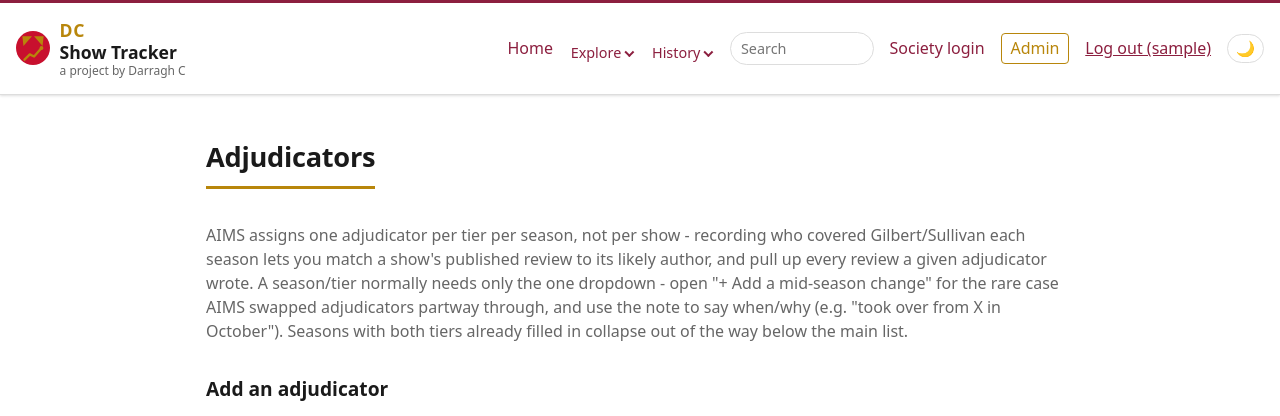
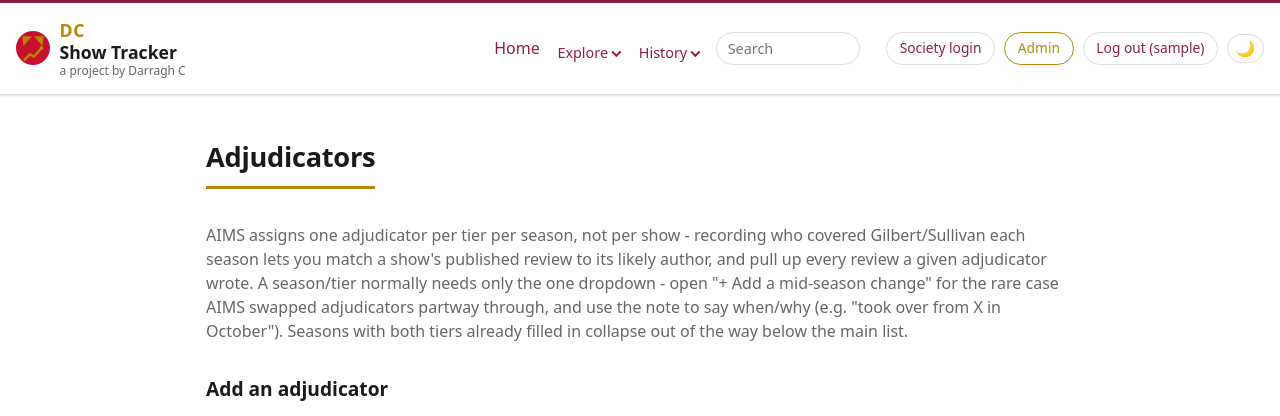
Before and after one commit to darraghcphotography/showcal, a Flask app: page /admin/adjudicators in a window 1280 px wide. Shown: the top 416 px of the page. Run offline with Flask 3, Linux system fonts and the light colour scheme; the visitor is signed in with stand-in values (Sample User, id 1); data comes from the database, SQL or seed files in the repository; data that the repository does not hold is empty.

Commit message:
Unify the header nav's account cluster into one pill language
Darragh: the nav "looks a bit sketchy" - narrowed to mismatched button
styles and flat spacing. Society login/My society, Admin, and Log out
were three different affordances (plain link, bordered box, another
plain link) sitting in the same flat row as the content nav with no
grouping. Split the row into .nav-content and .nav-account with a wider
gap between the two clusters, and gave every account-cluster control the
same pill shape (.nav-pill), keeping Admin's gold color as the one
moderator-only distinction. Left the Explore/History dropdown mechanism
untouched - confirmed with Darragh that wasn't the problem.

Checked signed-out, signed-in-as-admin, light and dark theme, and a
narrow width via headless Edge screenshots. Full suite 491 green.

Co-Authored-By: Claude Sonnet 5 <noreply@anthropic.com>

```diff
--- a/app/static/style.css
+++ b/app/static/style.css
@@ -136,18 +136,54 @@ body {
 .site-header nav {
   display: flex;
   flex-wrap: wrap;
-  gap: 1rem;
+  gap: 1.6rem;
   align-items: center;
 }
+
+/* Content nav (Home, Explore/History menus, search) and account nav (Society
+   login, Admin, Log out, theme toggle) are visually two different concerns -
+   grouped with their own tighter internal gap and a wider gap between the two
+   groups, so the eye reads them as clusters rather than one flat row where
+   everything gets identical spacing regardless of what it's related to. */
+.nav-content, .nav-account {
+  display: flex;
+  flex-wrap: wrap;
+  align-items: center;
+  gap: 1rem;
+}
+.nav-account { gap: 0.55rem; }
 
 .site-header nav a { color: var(--accent); text-decoration: none; }
 .site-header nav a:hover { text-decoration: underline; }
 
-.site-header nav a.nav-admin {
+/* One pill language for every account-cluster control (My society/Society
+   login, Admin, Log out) instead of three different affordances (a bare
+   link, a bordered box, a circle) sitting side by side. .nav-admin layers on
+   top for the one moderator-only item, which is worth staying visually
+   distinct (gold) - same color it already had, just the same shape as its
+   neighbours now instead of the only boxed item in the row. */
+.site-header .nav-pill {
+  display: inline-flex;
+  align-items: center;
+  color: var(--accent);
+  border: 1px solid var(--border);
+  border-radius: 999px;
+  padding: 0.3rem 0.8rem;
+  font-size: 0.86rem;
+  background: none;
+  text-decoration: none;
+}
+.site-header .nav-pill:hover {
+  border-color: var(--accent);
+  background: var(--row-alt);
+  text-decoration: none;
+}
+.site-header .nav-pill.nav-admin {
   color: var(--gold);
-  border: 1px solid var(--gold);
-  border-radius: 4px;
-  padding: 0.15rem 0.55rem;
+  border-color: var(--gold);
+}
+.site-header .nav-pill.nav-admin:hover {
+  background: color-mix(in srgb, var(--gold) 12%, transparent);
 }
 
 /* Grouped header menus (see base.html). Native <details>, so they work with
--- a/app/templates/base.html
+++ b/app/templates/base.html
@@ -72,6 +72,7 @@
       ]),
     ] %}
     <nav aria-label="Main">
+      <div class="nav-content">
         <a href="{{ url_for('public.index') }}" {% if request.endpoint == 'public.index' %}class="nav-current" aria-current="page"{% endif %}>Home</a>
         {% for label, links in nav_menus %}
           <details class="nav-group" name="nav-group">
@@ -91,19 +92,22 @@
         <form class="site-search" method="get" action="{{ url_for('public.search') }}" role="search">
           <input type="search" name="q" placeholder="Search" aria-label="Search societies and shows" value="{{ request.args.get('q', '') if request.endpoint == 'public.search' else '' }}">
         </form>
+      </div>
+      <div class="nav-account">
         {% if society_session %}
-        <a href="{{ url_for('society.dashboard') }}">My society</a>
+          <a class="nav-pill" href="{{ url_for('society.dashboard') }}">My society</a>
         {% else %}
-        <a href="{{ url_for('society.login') }}">Society login</a>
+          <a class="nav-pill" href="{{ url_for('society.login') }}">Society login</a>
         {% endif %}
         {% if current_user %}
-        <a href="{{ url_for('admin.dashboard') }}" class="nav-admin">Admin</a>
+          <a href="{{ url_for('admin.dashboard') }}" class="nav-pill nav-admin">Admin</a>
           <form method="post" action="{{ url_for('admin.logout') }}" class="inline-form">
             <input type="hidden" name="csrf_token" value="{{ csrf_token() }}">
-          <button type="submit" class="link-button">Log out ({{ current_user['username'] }})</button>
+            <button type="submit" class="link-button nav-pill">Log out ({{ current_user['username'] }})</button>
           </form>
         {% endif %}
         <button type="button" class="theme-toggle" id="theme-toggle" aria-label="Toggle dark mode" title="Toggle dark mode">🌙</button>
+      </div>
     </nav>
   </header>
 
```
Lines whose indentation alone changed are shown as unchanged.
